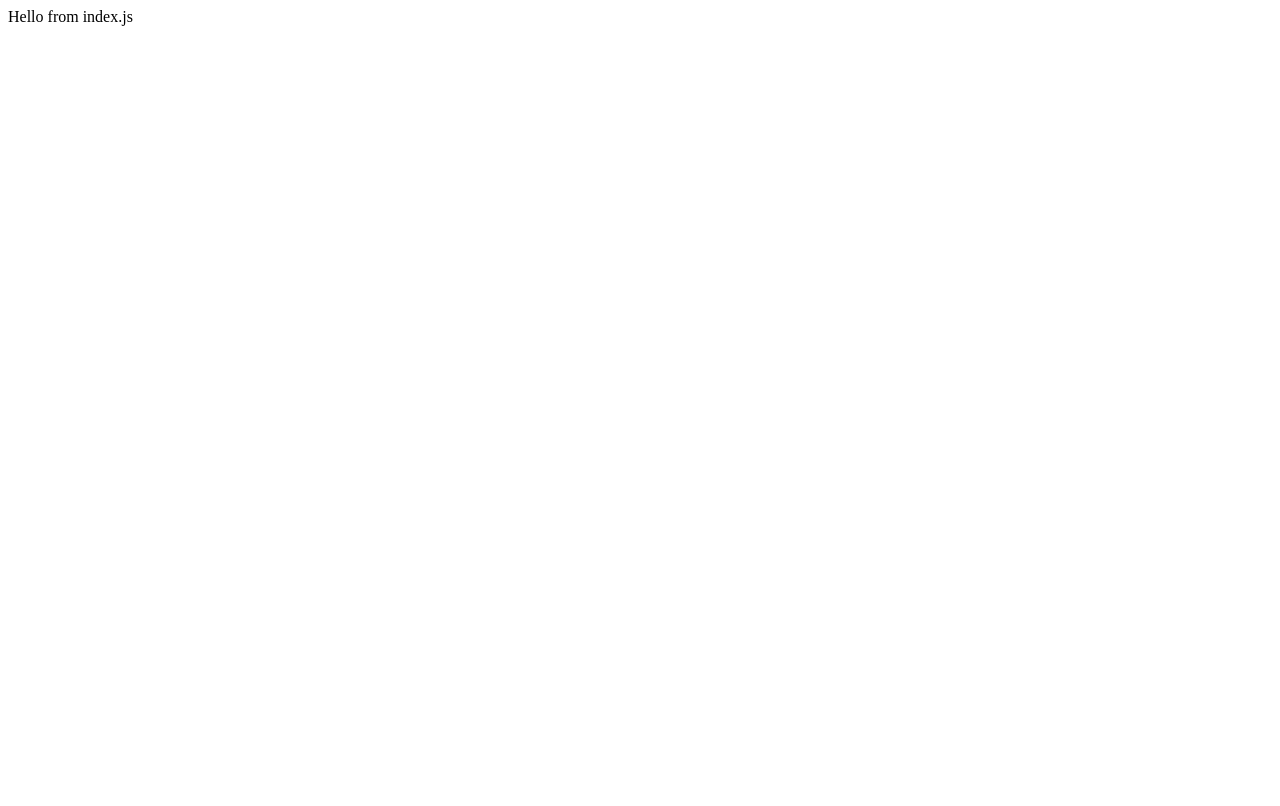
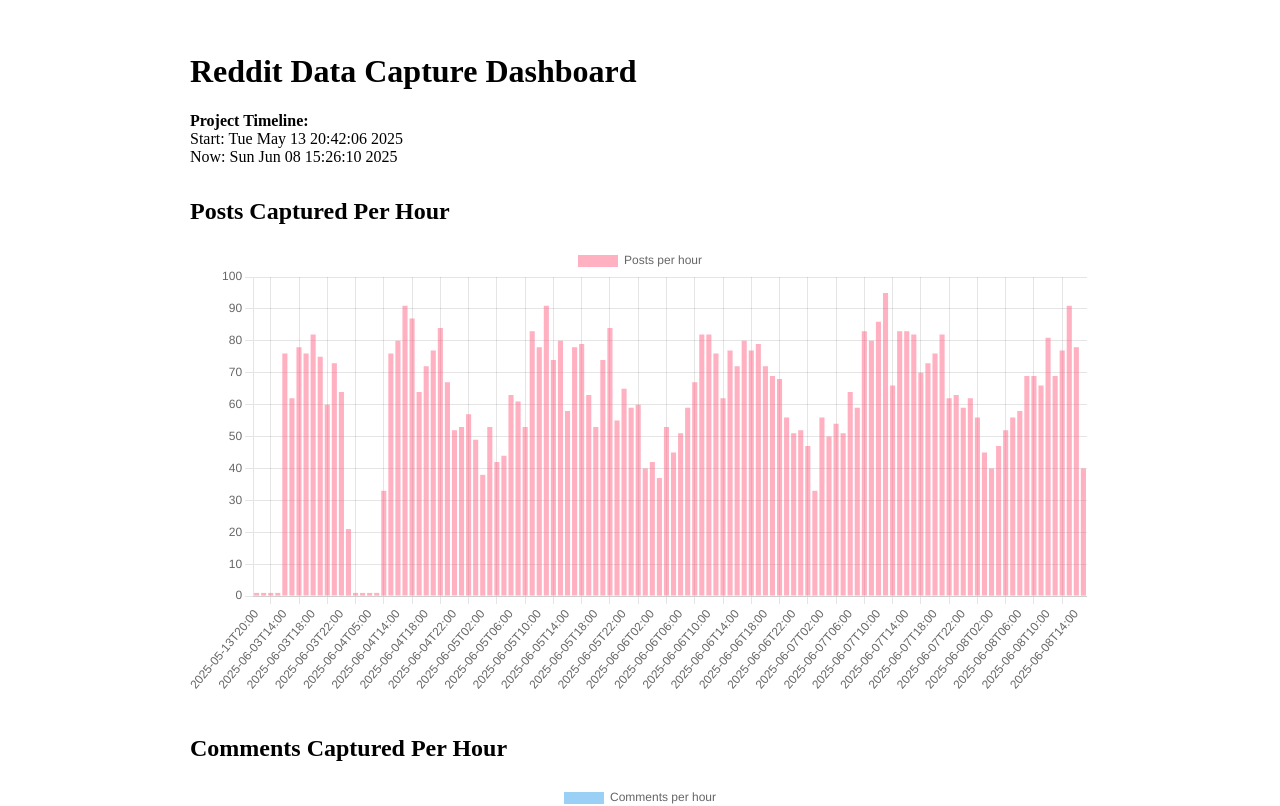
Before and after one commit to ihozh/mental-health-vercel, a Next.js app: page / in a window 1280 px wide. Shown: the top 806 px of the page. Built offline with nearby package versions, Linux system fonts and the light colour scheme.

Commit message:
reverse degug

```diff
--- a/pages/index.js
+++ b/pages/index.js
@@ -1,59 +1,59 @@
-export default function Test() {
-  return <div>Hello from index.js</div>
+// export default function Test() {
+//   return <div>Hello from index.js</div>
+// }
+import { useEffect, useState } from 'react';
+import Chart from '../components/Chart';
+
+export default function Home() {
+  const [stats, setStats] = useState(null);
+  const [loading, setLoading] = useState(true);
+  const [error, setError] = useState(null);
+
+  useEffect(() => {
+    fetch('/api/stats')
+      .then(res => {
+        if (!res.ok) throw new Error('Failed to load stats');
+        return res.json();
+      })
+      .then(data => {
+        setStats(data);
+        setLoading(false);
+      })
+      .catch(err => {
+        setError(err.message || 'Unknown error');
+        setLoading(false);
+      });
+  }, []);
+
+  if (loading) return <div>Loading...</div>;
+  if (error) return (
+    <div style={{ color: 'red', padding: 24 }}>
+      <h2>Error Loading Data</h2>
+      <p>{error}</p>
+      <p>
+        Please ensure <code>stats.json</code> is present in the project root and the API is working.<br />
+        If you just deployed, try redeploying after running your Python preprocessing script.
+      </p>
+    </div>
+  );
+  if (!stats || !stats.postsPerHour) return <div>No data available.</div>;
+
+  return (
+    <main style={{ maxWidth: 900, margin: '0 auto', padding: 24 }}>
+      <h1>Reddit Data Capture Dashboard</h1>
+      <section style={{ marginBottom: 32 }}>
+        <b>Project Timeline:</b> <br />
+        <span>Start: {stats.projectStart}</span><br />
+        <span>Now: {stats.now}</span>
+      </section>
+      <section>
+        <h2>Posts Captured Per Hour</h2>
+        <Chart data={stats.postsPerHour} label="Posts per hour" />
+      </section>
+      <section style={{ marginTop: 40 }}>
+        <h2>Comments Captured Per Hour</h2>
+        <Chart data={stats.commentsPerHour} label="Comments per hour" color="rgba(54, 162, 235, 0.5)" />
+      </section>
+    </main>
+  );
 }
-// import { useEffect, useState } from 'react';
-// import Chart from '../components/Chart';
-
-// export default function Home() {
-//   const [stats, setStats] = useState(null);
-//   const [loading, setLoading] = useState(true);
-//   const [error, setError] = useState(null);
-
-//   useEffect(() => {
-//     fetch('/api/stats')
-//       .then(res => {
-//         if (!res.ok) throw new Error('Failed to load stats');
-//         return res.json();
-//       })
-//       .then(data => {
-//         setStats(data);
-//         setLoading(false);
-//       })
-//       .catch(err => {
-//         setError(err.message || 'Unknown error');
-//         setLoading(false);
-//       });
-//   }, []);
-
-//   if (loading) return <div>Loading...</div>;
-//   if (error) return (
-//     <div style={{ color: 'red', padding: 24 }}>
-//       <h2>Error Loading Data</h2>
-//       <p>{error}</p>
-//       <p>
-//         Please ensure <code>stats.json</code> is present in the project root and the API is working.<br />
-//         If you just deployed, try redeploying after running your Python preprocessing script.
-//       </p>
-//     </div>
-//   );
-//   if (!stats || !stats.postsPerHour) return <div>No data available.</div>;
-
-//   return (
-//     <main style={{ maxWidth: 900, margin: '0 auto', padding: 24 }}>
-//       <h1>Reddit Data Capture Dashboard</h1>
-//       <section style={{ marginBottom: 32 }}>
-//         <b>Project Timeline:</b> <br />
-//         <span>Start: {stats.projectStart}</span><br />
-//         <span>Now: {stats.now}</span>
-//       </section>
-//       <section>
-//         <h2>Posts Captured Per Hour</h2>
-//         <Chart data={stats.postsPerHour} label="Posts per hour" />
-//       </section>
-//       <section style={{ marginTop: 40 }}>
-//         <h2>Comments Captured Per Hour</h2>
-//         <Chart data={stats.commentsPerHour} label="Comments per hour" color="rgba(54, 162, 235, 0.5)" />
-//       </section>
-//     </main>
-//   );
-// }
```
